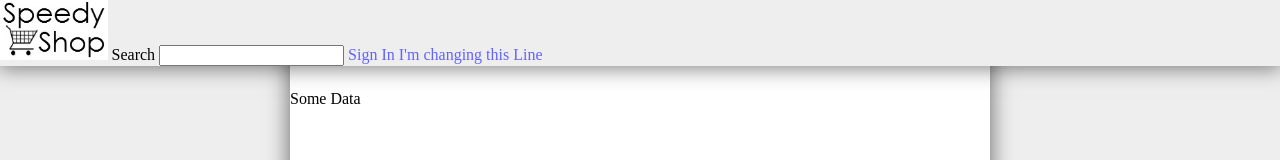
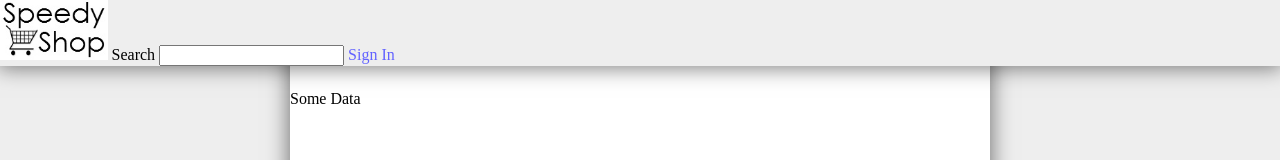
Before and after one commit to numso/SpeedyShop, a plain HTML site: page public/index.html in a window 1280 px wide. Shown: the top 160 px of the page. Drawn offline with Linux system fonts and the light colour scheme.

Commit message:
fixed it

```diff
--- a/public/index.html
+++ b/public/index.html
@@ -8,7 +8,7 @@
     <div class="header">
         <img src="img/logo.jpg" class="logo">
         <span class="searchBox">Search <input type="text"></span>
-        <span class="accountBox">Sign In I'm changing this Line</span>
+        <span class="accountBox">Sign In</span>
     </div>
 
     <div class="wrapper">
```
